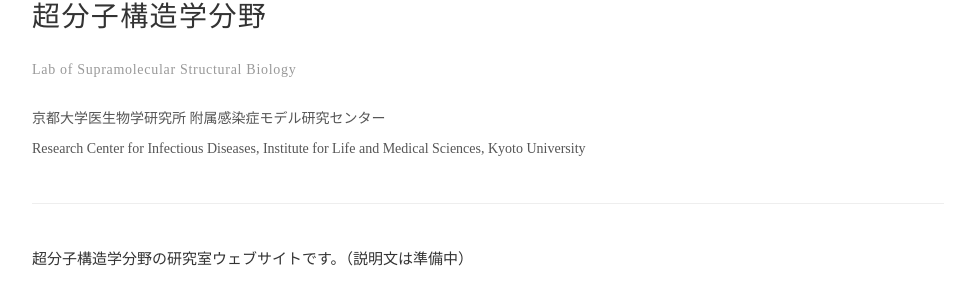
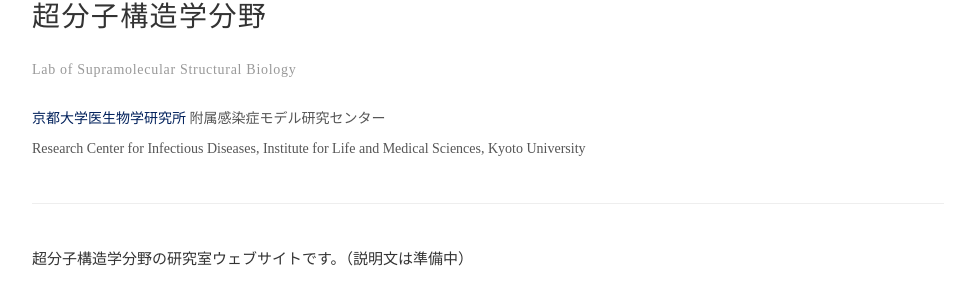
Before and after one commit to yukisugi/yukisugi.github.io, a Jekyll site: the page built from index.html, in a window 1280 px wide. Shown: the part 233-534 px from the top of the page, without its empty margins (152-1106 px from the left). Built offline with Jekyll 4.4.1, drawn with Linux system fonts in a browser that asks for light colours.

Commit message:
Link "京都大学医生物学研究所" to InFront in Kyoto U blue
Adds a shared _includes/affiliation.html so Home/About/Info render
the same affiliation string with just the institute name (not the
attached center name) as a link to
https://www.infront.kyoto-u.ac.jp/, styled in Kyoto University blue
(#00205b, same as the publication links).

Co-Authored-By: Claude Sonnet 5 <noreply@anthropic.com>

```diff
--- a/_config.yml
+++ b/_config.yml
@@ -3,6 +3,8 @@
 
 title: 超分子構造学分野
 title_en: "Lab of Supramolecular Structural Biology"
+institute: 京都大学医生物学研究所
+institute_url: "https://www.infront.kyoto-u.ac.jp/"
 affiliation: 京都大学医生物学研究所 附属感染症モデル研究センター
 affiliation_en: "Research Center for Infectious Diseases, Institute for Life and Medical Sciences, Kyoto University"
 email: sugita.yukihiko.8w@kyoto-u.ac.jp
--- /dev/null
+++ b/_includes/affiliation.html
@@ -0,0 +1 @@
+<a href="{{ site.institute_url }}" target="_blank" rel="noopener" class="institute-link">{{ site.institute }}</a>{{ site.affiliation | remove: site.institute }}
--- a/about/index.html
+++ b/about/index.html
@@ -6,7 +6,7 @@ title: About
 <h1 class="page-title">About</h1>
 
 <p>
-  {{ site.title }}（{{ site.title_en }}）は、{{ site.affiliation }}に所属する研究室です。
+  {{ site.title }}（{{ site.title_en }}）は、{% include affiliation.html %}に所属する研究室です。
 </p>
 
 <p>
--- a/assets/css/style.css
+++ b/assets/css/style.css
@@ -135,6 +135,14 @@ img {
   color: #555555;
 }
 
+.institute-link {
+  color: #00205b;
+}
+
+.institute-link:hover {
+  color: #3d4f8a;
+}
+
 .page-title {
   font-size: 22px;
   font-weight: normal;
--- a/index.html
+++ b/index.html
@@ -7,7 +7,7 @@ title: Home
   <h1>{{ site.title }}</h1>
   <div class="hero-en">{{ site.title_en }}</div>
   <div class="hero-affiliation">
-    {{ site.affiliation }}<br>
+    {% include affiliation.html %}<br>
     {{ site.affiliation_en }}
   </div>
 </section>
--- a/info/index.html
+++ b/info/index.html
@@ -16,7 +16,7 @@ title: Info
 <div class="section-group">
   <h2>Access</h2>
   <p>
-    {{ site.affiliation }}<br>
+    {% include affiliation.html %}<br>
     {{ site.address }}<br>
   </p>
 
```
